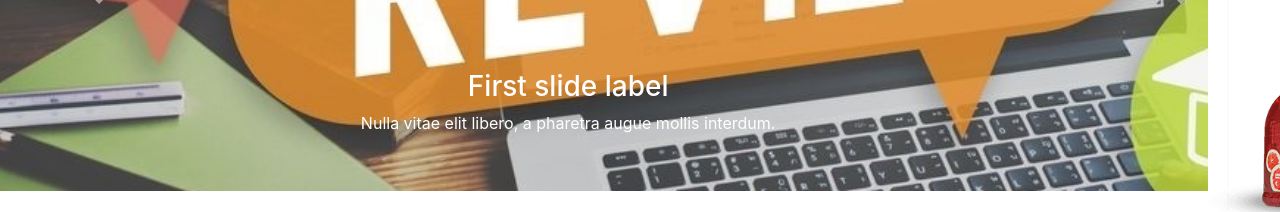
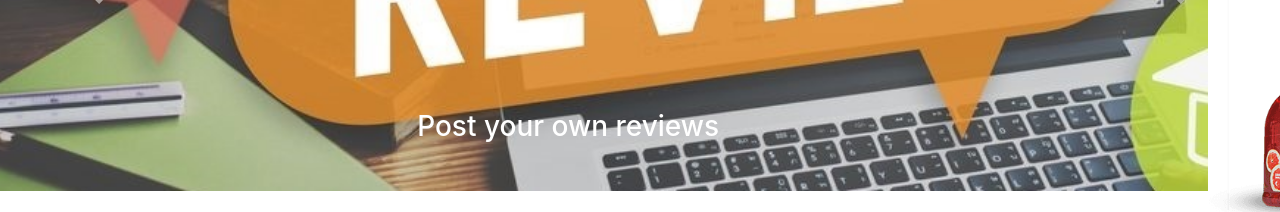
Before and after one commit to trozio/Project-three, a React (Create React App) app in the folder spotlight/: page / in a window 1280 px wide. Shown: the part 261-473 px from the top of the page. Built offline with nearby package versions, Linux system fonts and the light colour scheme.

Commit message:
Update Home.js

```diff
--- a/spotlight/src/components/Layouts/Home.js
+++ b/spotlight/src/components/Layouts/Home.js
@@ -15,8 +15,8 @@ class Home extends Component {
        />
 
        <Carousel.Caption>
-         <h3>First slide label</h3>
-         <p>Nulla vitae elit libero, a pharetra augue mollis interdum.</p>
+         <h3>Post your own reviews</h3>
+
        </Carousel.Caption>
      </Carousel.Item>
      <Carousel.Item>
@@ -27,8 +27,7 @@ class Home extends Component {
        />
 
        <Carousel.Caption>
-         <h3>Second slide label</h3>
-         <p>Lorem ipsum dolor sit amet, consectetur adipiscing elit.</p>
+         <h3>See what other people have to say</h3>
        </Carousel.Caption>
      </Carousel.Item>
      <Carousel.Item>
@@ -39,8 +38,7 @@ class Home extends Component {
        />
 
        <Carousel.Caption>
-         <h3>Third slide label</h3>
-         <p>Praesent commodo cursus magna, vel scelerisque nisl consectetur.</p>
+         <h3>Make product reviews more personal</h3>
        </Carousel.Caption>
      </Carousel.Item>
    </Carousel>;
```
